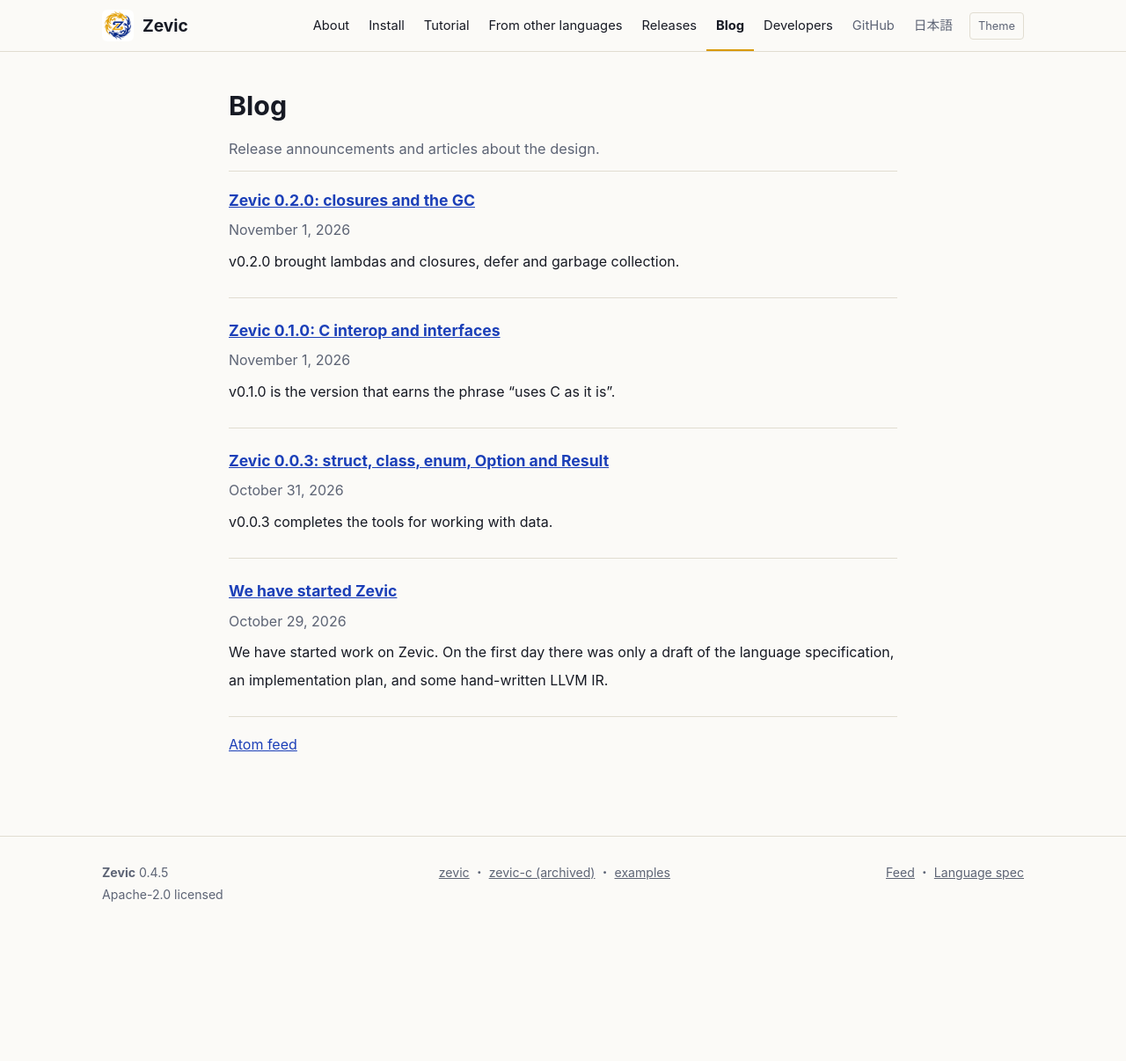
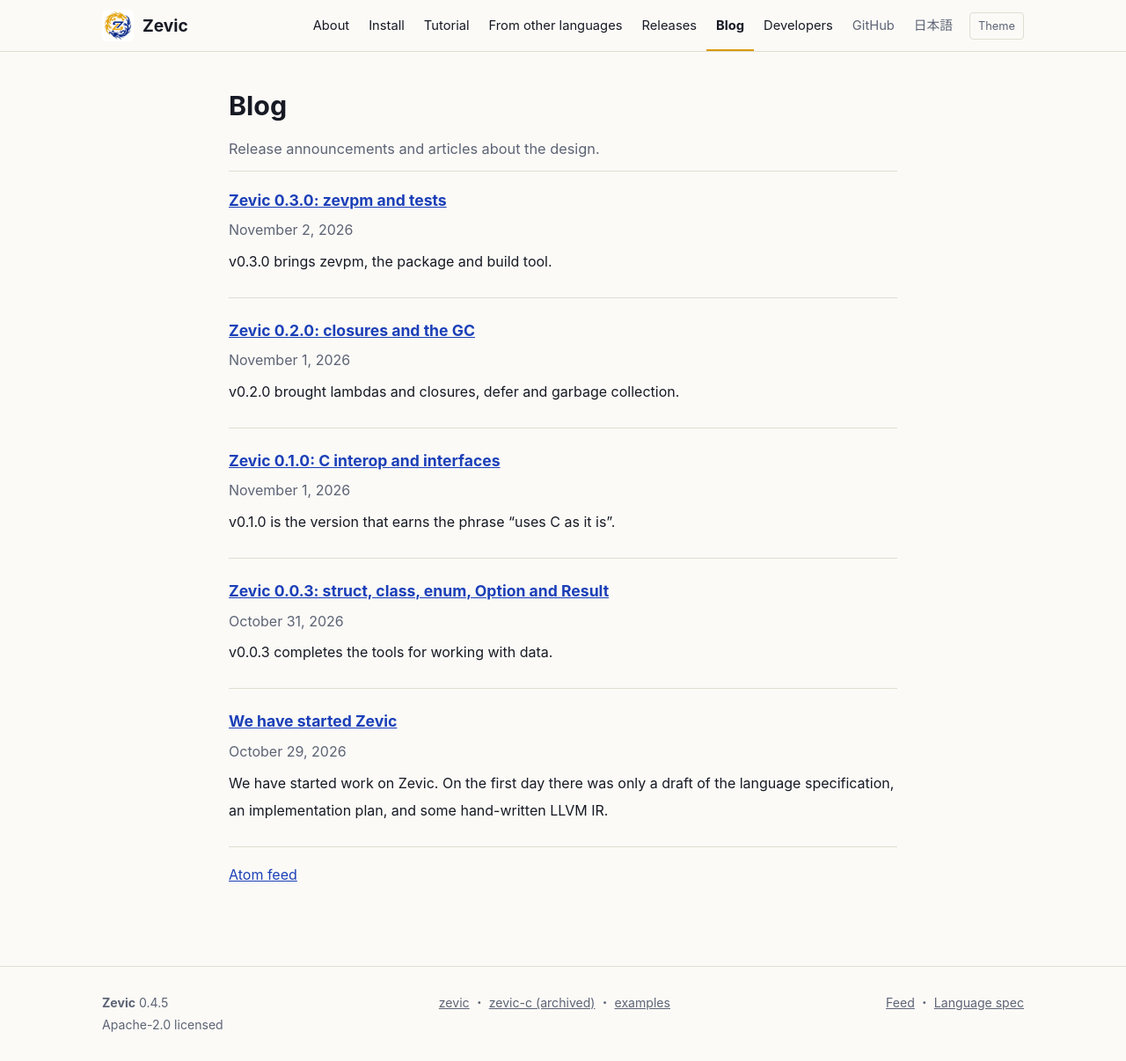
Before and after one commit to zevic-lang/zevic-lang.github.io, a Jekyll site: the page built from en/blog/index.html, in a window 1280 px wide. Shown: the whole page at 88% size. Built offline with Jekyll 4.4.1, drawn with Linux system fonts in a browser that asks for light colours; before the commit the page ends 1058 px from its top, so only the background shows below that.

Commit message:
EN blog: Zevic 0.3.0: zevpm and tests
Co-Authored-By: Claude Sonnet 5.5 <noreply@anthropic.com>
Claude-Session: https://claude.ai/code/session_01ELZTNY1DqdJybfLUMAn58m

````diff
--- a/_posts/2026-11-02-zevic-0-3-0.md
+++ b/_posts/2026-11-02-zevic-0-3-0.md
@@ -1,5 +1,6 @@
 ---
 title: "Zevic 0.3.0: zevpm とテスト"
+alt: /en/blog/2026/11/02/zevic-0-3-0/
 ---
 v0.3.0 で、パッケージとビルドの道具 **zevpm** が入りました。
 
--- /dev/null
+++ b/_posts/en/2026-11-02-zevic-0-3-0.md
@@ -0,0 +1,18 @@
+---
+title: "Zevic 0.3.0: zevpm and tests"
+alt: /blog/2026/11/02/zevic-0-3-0/
+---
+v0.3.0 brings **zevpm**, the package and build tool.
+
+```sh
+zevpm new myapp
+cd myapp
+zevpm run
+zevpm test
+```
+
+A project is configured in `zevic.toml`. Dependencies are given as git (tag, branch or commit) or as a local path, and the exact commits are pinned in `zevic.lock`. A library (`kind = "lib"`) builds as a static library with a C header.
+
+Tests are written in `test "name" { ... }` blocks or in `_test.zev` files, and run with `zevpm test`. `Zevic.Test` has `Equal`, `Panics` and more, and a Panic inside a test fails only that test.
+
+The standard library gained `Math`, `Env`, `Text`, `Time`, `Fs`, `Process` and standard input. `examples/apps/wordcount` is an example of a zevpm package with tests.
````
